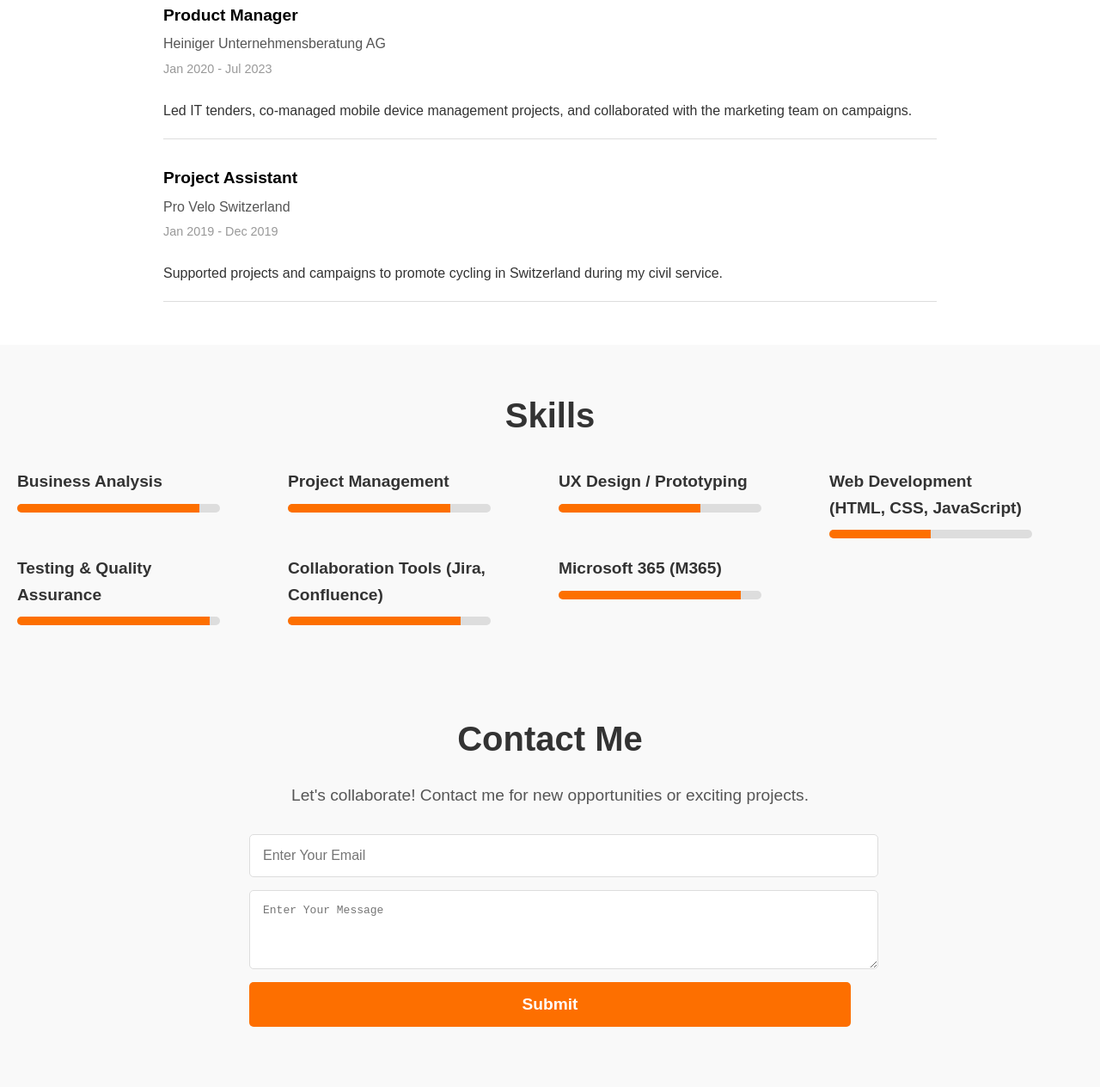
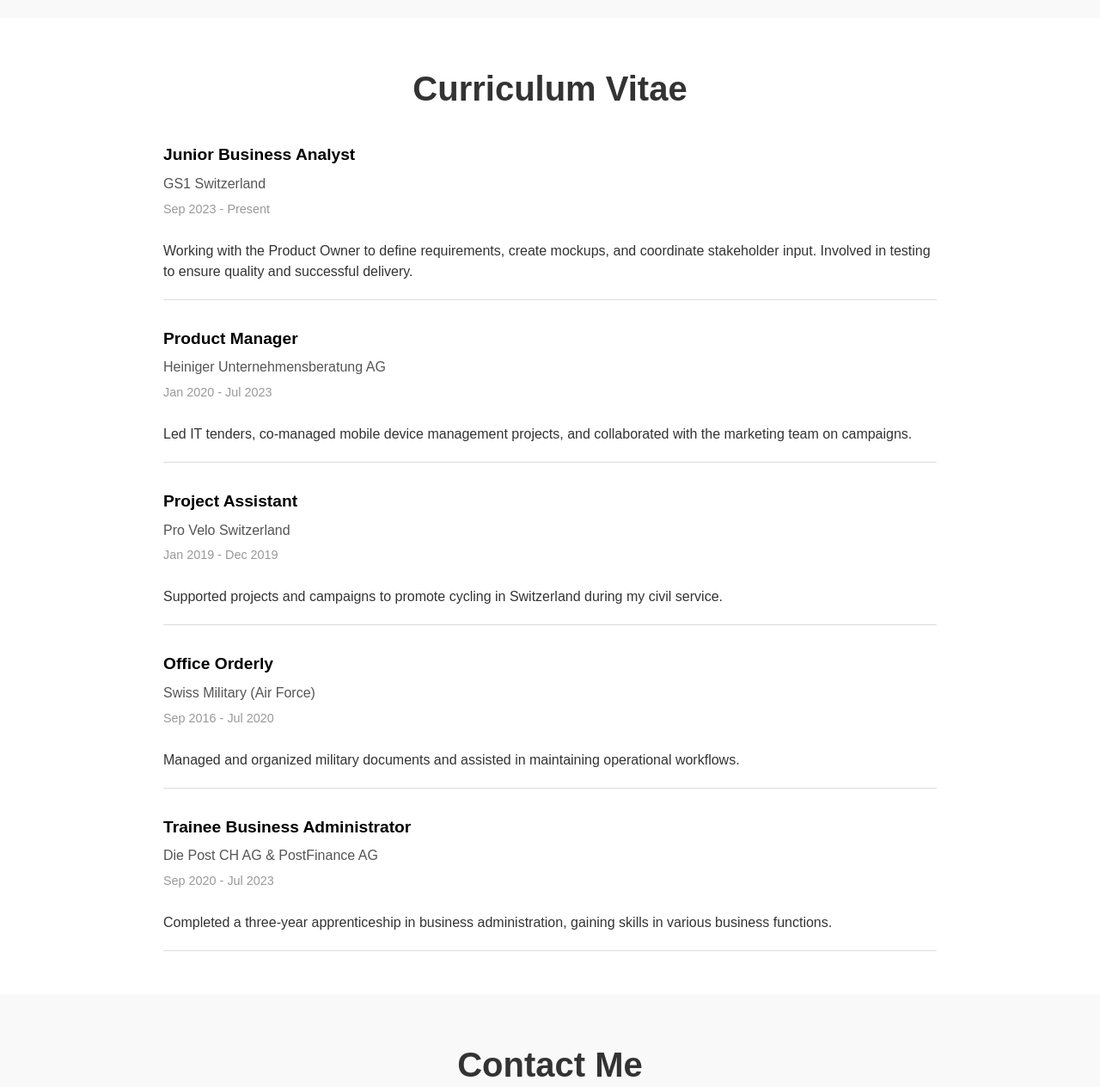
Before and after one commit to dj4900/myportfolio, a plain HTML site: page index.html in a window 1280 px wide. Shown: the part 1536-2800 px from the top of the page at 86% size. Drawn offline with Linux system fonts and the light colour scheme.

Commit message:
styles improvement

```diff
--- a/Script/script-index.js
+++ b/Script/script-index.js
@@ -66,6 +66,7 @@ document.addEventListener("DOMContentLoaded", () => {
         entries.forEach((entry) => {
             if (entry.isIntersecting) {
                 entry.target.classList.add("fade-in-visible");
+                observer.unobserve(entry.target); // Stop observing once the animation is triggered
             }
         });
     }, { threshold: 0.2 });
@@ -123,6 +124,7 @@ document.addEventListener("DOMContentLoaded", () => {
             if (entry.isIntersecting) {
                 const progress = entry.target.getAttribute("data-progress");
                 entry.target.querySelector("::before").style.width = `${progress}%`;
+                observer.unobserve(entry.target); // Stop observing once the animation is triggered
             }
         });
     });
@@ -138,6 +140,7 @@ document.addEventListener("DOMContentLoaded", () => {
         entries.forEach((entry) => {
             if (entry.isIntersecting) {
                 entry.target.classList.add("fade-in-visible");
+                observer.unobserve(entry.target); // Stop observing once the animation is triggered
             }
         });
     }, { threshold: 0.1 });
@@ -153,6 +156,7 @@ document.addEventListener("DOMContentLoaded", () => {
         entries.forEach((entry) => {
             if (entry.isIntersecting) {
                 entry.target.classList.add("fade-in-visible");
+                observer.unobserve(entry.target); // Stop observing once the animation is triggered
             }
         });
     }, { threshold: 0.2 });
--- a/css/style.css
+++ b/css/style.css
@@ -126,7 +126,7 @@ h1, h2, h3, p {
     transform: rotate(90deg);
 }
 
-/* Hero Section */
+/* Hero Section (Responsivität optimiert) */
 .hero-section {
     display: flex;
     flex-wrap: wrap;
@@ -292,7 +292,7 @@ h1, h2, h3, p {
     margin-left: 20px;
 }
 
-/* Skills Section */
+/* Skills Section Optimierungen */
 .skills-section {
     text-align: center;
     padding: 50px 20px;
@@ -325,6 +325,7 @@ h1, h2, h3, p {
     color: #333;
 }
 
+/* For Progress Animation */
 .skills-meter {
     position: relative;
     height: 10px;
--- a/index.html
+++ b/index.html
@@ -80,49 +80,8 @@
             <h2 class="about-heading">About Me</h2>
             <p class="about-para">
                 "There is always a solution!" <br />
-                I am a dedicated problem solver who views challenges as opportunities
-                to develop creative solutions. My analytical mindset and communicative
-                approach help me work effectively in teams. With my experience and
-                education, I am confident in handling even the toughest challenges
-                with composure.
+                I am a dedicated problem solver who views challenges as opportunities to develop creative solutions. My analytical mindset and communicative approach help me work effectively in teams. With my experience and education, I am confident in handling even the toughest challenges with composure.
             </p>
-        </div>
-    </section>
-
-    <!-- Curriculum Vitae Section -->
-    <section id="curriculum" class="curriculum-section">
-        <h2 class="curriculum-heading">Curriculum Vitae</h2>
-        <div class="cv-container">
-            <div class="cv-item">
-                <div class="cv-left">
-                    <h3>Junior Business Analyst</h3>
-                    <p>GS1 Switzerland</p>
-                    <p class="cv-date">Sep 2023 - Present</p>
-                </div>
-                <div class="cv-right">
-                    <p>Working with the Product Owner to define requirements, create mockups, and coordinate stakeholder input. Involved in testing to ensure quality and successful delivery.</p>
-                </div>
-            </div>
-            <div class="cv-item">
-                <div class="cv-left">
-                    <h3>Product Manager</h3>
-                    <p>Heiniger Unternehmensberatung AG</p>
-                    <p class="cv-date">Jan 2020 - Jul 2023</p>
-                </div>
-                <div class="cv-right">
-                    <p>Led IT tenders, co-managed mobile device management projects, and collaborated with the marketing team on campaigns.</p>
-                </div>
-            </div>
-            <div class="cv-item">
-                <div class="cv-left">
-                    <h3>Project Assistant</h3>
-                    <p>Pro Velo Switzerland</p>
-                    <p class="cv-date">Jan 2019 - Dec 2019</p>
-                </div>
-                <div class="cv-right">
-                    <p>Supported projects and campaigns to promote cycling in Switzerland during my civil service.</p>
-                </div>
-            </div>
         </div>
     </section>
 
@@ -161,6 +120,68 @@
         </div>
     </section>
 
+    <!-- Curriculum Vitae Section -->
+    <section id="curriculum" class="curriculum-section">
+        <h2 class="curriculum-heading">Curriculum Vitae</h2>
+        <div class="cv-container">
+            <!-- Job 1 -->
+            <div class="cv-item">
+                <div class="cv-left">
+                    <h3>Junior Business Analyst</h3>
+                    <p>GS1 Switzerland</p>
+                    <p class="cv-date">Sep 2023 - Present</p>
+                </div>
+                <div class="cv-right">
+                    <p>Working with the Product Owner to define requirements, create mockups, and coordinate stakeholder input. Involved in testing to ensure quality and successful delivery.</p>
+                </div>
+            </div>
+            <!-- Job 2 -->
+            <div class="cv-item">
+                <div class="cv-left">
+                    <h3>Product Manager</h3>
+                    <p>Heiniger Unternehmensberatung AG</p>
+                    <p class="cv-date">Jan 2020 - Jul 2023</p>
+                </div>
+                <div class="cv-right">
+                    <p>Led IT tenders, co-managed mobile device management projects, and collaborated with the marketing team on campaigns.</p>
+                </div>
+            </div>
+            <!-- Job 3 -->
+            <div class="cv-item">
+                <div class="cv-left">
+                    <h3>Project Assistant</h3>
+                    <p>Pro Velo Switzerland</p>
+                    <p class="cv-date">Jan 2019 - Dec 2019</p>
+                </div>
+                <div class="cv-right">
+                    <p>Supported projects and campaigns to promote cycling in Switzerland during my civil service.</p>
+                </div>
+            </div>
+            <!-- Job 4 -->
+            <div class="cv-item">
+                <div class="cv-left">
+                    <h3>Office Orderly</h3>
+                    <p>Swiss Military (Air Force)</p>
+                    <p class="cv-date">Sep 2016 - Jul 2020</p>
+                </div>
+                <div class="cv-right">
+                    <p>Managed and organized military documents and assisted in maintaining operational workflows.</p>
+                </div>
+            </div>
+            <!-- Job 5 -->
+            <div class="cv-item">
+                <div class="cv-left">
+                    <h3>Trainee Business Administrator</h3>
+                    <p>Die Post CH AG & PostFinance AG</p>
+                    <p class="cv-date">Sep 2020 - Jul 2023</p>
+                </div>
+                <div class="cv-right">
+                    <p>Completed a three-year apprenticeship in business administration, gaining skills in various business functions.</p>
+                </div>
+            </div>
+        </div>
+    </section>
+
     <!-- Contact Section -->
     <section id="contact" class="contact-section">
         <h2 class="contact-heading">Contact Me</h2>
```
